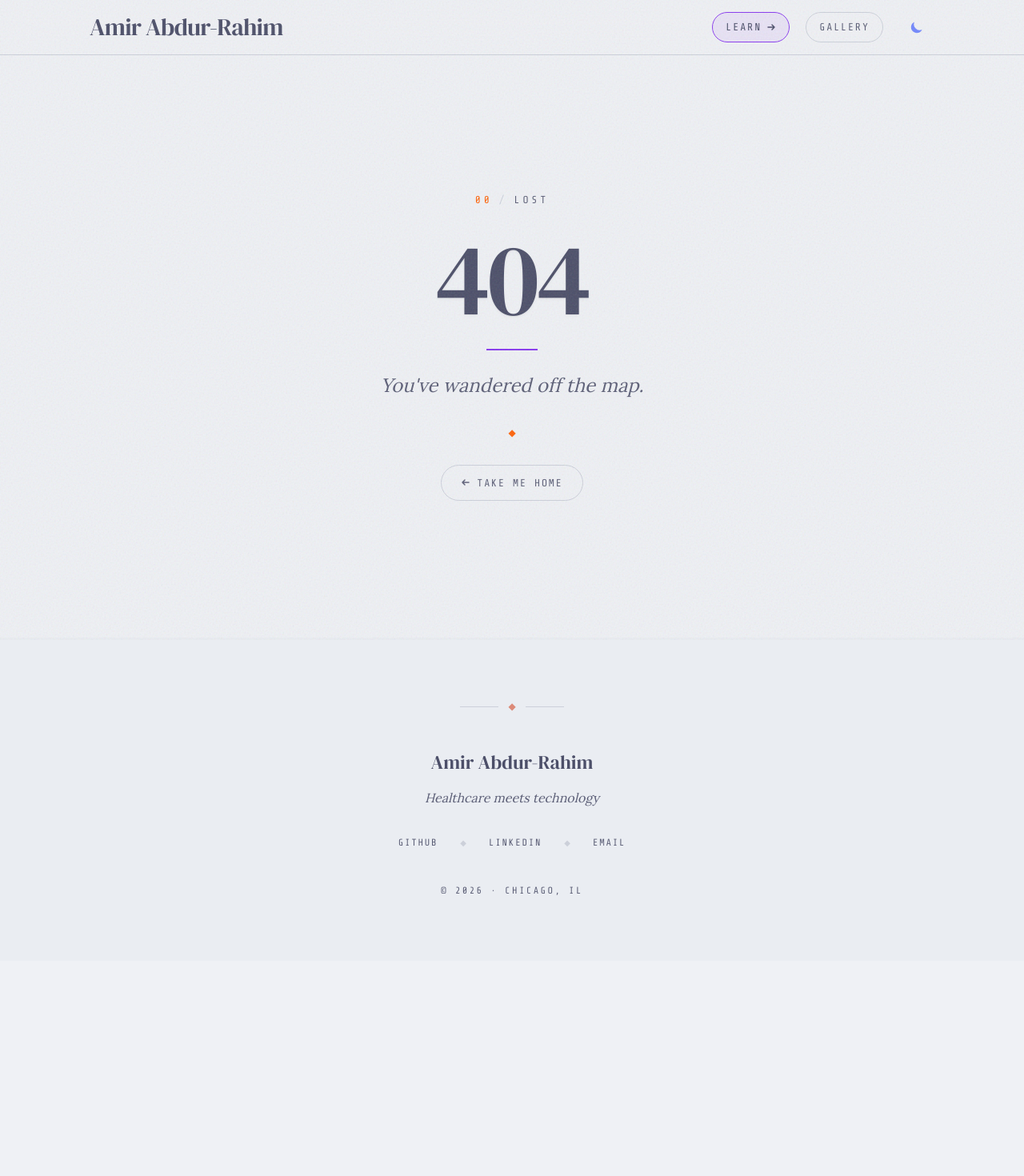
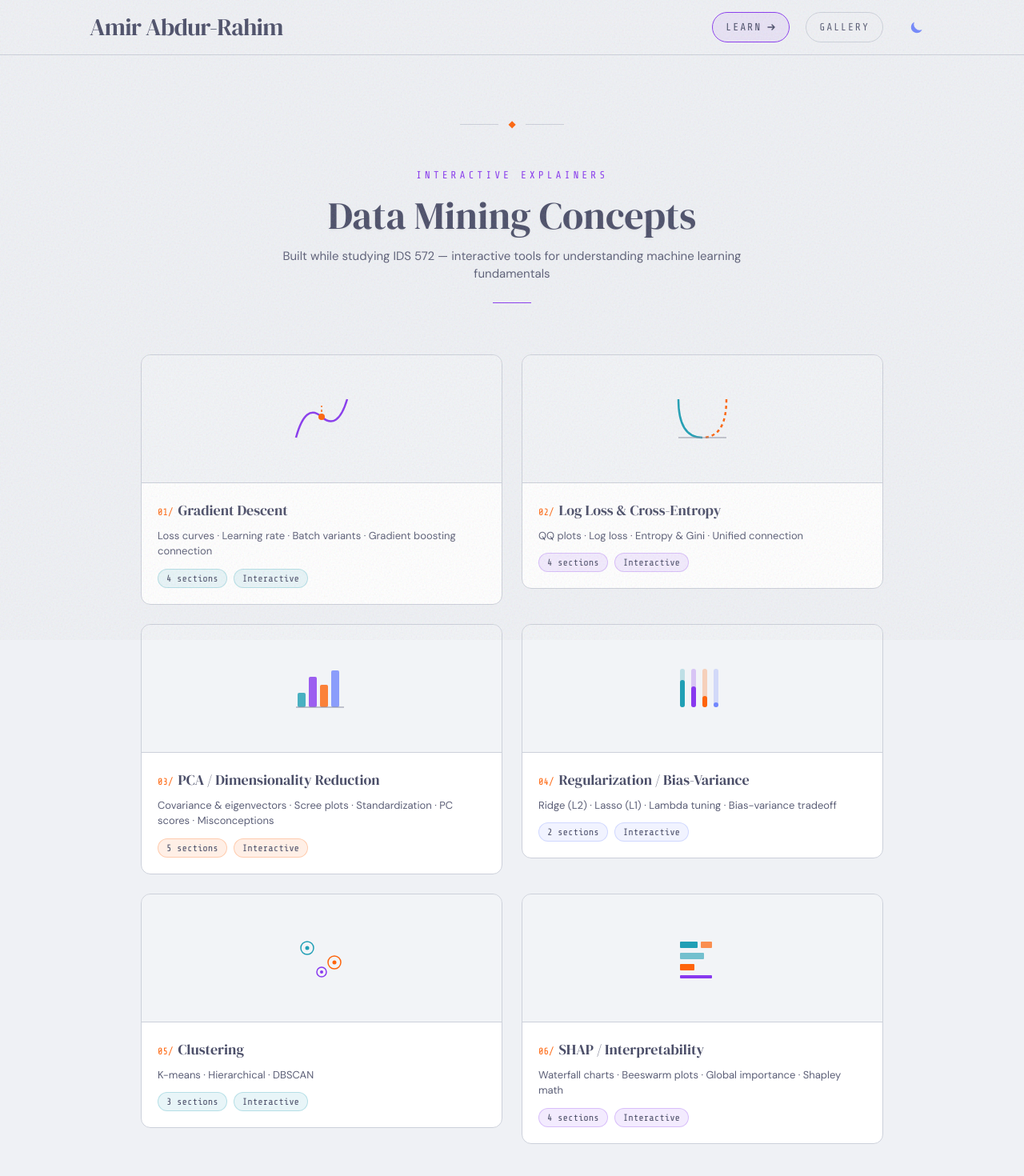
Before and after one commit to aabdur1/amir-site, a Next.js app: page /learn in a window 1280 px wide. Before the commit this address had no page. Shown: the top 1470 px of the page at 80% size. Before the commit the page ends 1201 px from the top, so only its background shows below. Built offline with nearby package versions, Linux system fonts and the light colour scheme.

Commit message:
feat(learn): add index page with card grid

```diff
--- /dev/null
+++ b/app/learn/page.tsx
@@ -0,0 +1,151 @@
+// app/learn/page.tsx
+import type { Metadata } from 'next'
+import { ARTIFACTS } from '@/lib/learn/artifacts'
+import { LearnCard } from '@/components/learn/learn-card'
+import { PageTransition } from '@/components/page-transition'
+import { SectionDivider } from '@/components/section-divider'
+
+export const metadata: Metadata = {
+  title: 'Learn — Interactive Data Mining Explainers',
+  description:
+    'Interactive visual explainers for data mining concepts. Built while studying IDS 572 — gradient descent, PCA, clustering, regularization, SHAP, and more.',
+  alternates: {
+    canonical: 'https://amirabdurrahim.com/learn',
+  },
+  openGraph: {
+    title: 'Learn — Interactive Data Mining Explainers',
+    description:
+      'Interactive visual explainers for data mining concepts like gradient descent, PCA, clustering, and SHAP.',
+    url: 'https://amirabdurrahim.com/learn',
+    type: 'website',
+  },
+  twitter: {
+    card: 'summary_large_image',
+    title: 'Learn — Interactive Data Mining Explainers',
+    description: 'Interactive visual explainers for data mining concepts.',
+  },
+}
+
+// SVG illustrations for each artifact card — concept-specific mini graphics
+function GradientDescentIllustration() {
+  return (
+    <svg width="80" height="64" viewBox="0 0 80 64" aria-hidden="true" focusable="false">
+      <path d="M8 56 Q20 12 40 30 Q60 48 72 8" stroke="currentColor" className="text-mauve dark:text-mauve-dark" fill="none" strokeWidth="2.5" />
+      <circle cx="40" cy="30" r="4" className="fill-peach dark:fill-peach-dark" />
+      <line x1="40" y1="30" x2="40" y2="16" className="stroke-peach dark:stroke-peach-dark" strokeWidth="1.5" strokeDasharray="3" />
+    </svg>
+  )
+}
+
+function LogLossIllustration() {
+  return (
+    <svg width="80" height="64" viewBox="0 0 80 64" aria-hidden="true" focusable="false">
+      <path d="M10 8 Q10 56 40 56" stroke="currentColor" className="text-sapphire dark:text-sapphire-dark" fill="none" strokeWidth="2.5" />
+      <path d="M70 8 Q70 56 40 56" stroke="currentColor" className="text-peach dark:text-peach-dark" fill="none" strokeWidth="2.5" strokeDasharray="4" />
+      <line x1="10" y1="56" x2="70" y2="56" className="stroke-ink-faint dark:stroke-night-border" strokeWidth="1" />
+    </svg>
+  )
+}
+
+function PCAIllustration() {
+  return (
+    <svg width="80" height="64" viewBox="0 0 80 64" aria-hidden="true" focusable="false">
+      <rect x="10" y="38" width="10" height="18" rx="2" className="fill-sapphire dark:fill-sapphire-dark" opacity="0.8" />
+      <rect x="24" y="18" width="10" height="38" rx="2" className="fill-mauve dark:fill-mauve-dark" opacity="0.8" />
+      <rect x="38" y="28" width="10" height="28" rx="2" className="fill-peach dark:fill-peach-dark" opacity="0.8" />
+      <rect x="52" y="10" width="10" height="46" rx="2" className="fill-lavender dark:fill-lavender-dark" opacity="0.8" />
+      <line x1="8" y1="56" x2="68" y2="56" className="stroke-ink-faint dark:stroke-night-border" strokeWidth="1" />
+    </svg>
+  )
+}
+
+function RegularizationIllustration() {
+  return (
+    <svg width="80" height="64" viewBox="0 0 80 64" aria-hidden="true" focusable="false">
+      <rect x="12" y="8" width="6" height="48" rx="3" className="fill-sapphire dark:fill-sapphire-dark" opacity="0.25" />
+      <rect x="12" y="22" width="6" height="34" rx="3" className="fill-sapphire dark:fill-sapphire-dark" />
+      <rect x="26" y="8" width="6" height="48" rx="3" className="fill-mauve dark:fill-mauve-dark" opacity="0.25" />
+      <rect x="26" y="30" width="6" height="26" rx="3" className="fill-mauve dark:fill-mauve-dark" />
+      <rect x="40" y="8" width="6" height="48" rx="3" className="fill-peach dark:fill-peach-dark" opacity="0.25" />
+      <rect x="40" y="42" width="6" height="14" rx="3" className="fill-peach dark:fill-peach-dark" />
+      <rect x="54" y="8" width="6" height="48" rx="3" className="fill-lavender dark:fill-lavender-dark" opacity="0.25" />
+      <rect x="54" y="50" width="6" height="6" rx="3" className="fill-lavender dark:fill-lavender-dark" />
+    </svg>
+  )
+}
+
+function ClusteringIllustration() {
+  return (
+    <svg width="80" height="64" viewBox="0 0 80 64" aria-hidden="true" focusable="false">
+      <circle cx="22" cy="20" r="8" fill="none" className="stroke-sapphire dark:stroke-sapphire-dark" strokeWidth="1.5" />
+      <circle cx="22" cy="20" r="2.5" className="fill-sapphire dark:fill-sapphire-dark" />
+      <circle cx="56" cy="38" r="8" fill="none" className="stroke-peach dark:stroke-peach-dark" strokeWidth="1.5" />
+      <circle cx="56" cy="38" r="2.5" className="fill-peach dark:fill-peach-dark" />
+      <circle cx="40" cy="50" r="6" fill="none" className="stroke-mauve dark:stroke-mauve-dark" strokeWidth="1.5" />
+      <circle cx="40" cy="50" r="2" className="fill-mauve dark:fill-mauve-dark" />
+    </svg>
+  )
+}
+
+function SHAPIllustration() {
+  return (
+    <svg width="80" height="64" viewBox="0 0 80 64" aria-hidden="true" focusable="false">
+      {/* Waterfall bars */}
+      <rect x="12" y="12" width="22" height="8" rx="1" className="fill-sapphire dark:fill-sapphire-dark" />
+      <rect x="38" y="12" width="14" height="8" rx="1" className="fill-peach dark:fill-peach-dark" opacity="0.7" />
+      <rect x="12" y="26" width="30" height="8" rx="1" className="fill-sapphire dark:fill-sapphire-dark" opacity="0.6" />
+      <rect x="12" y="40" width="18" height="8" rx="1" className="fill-peach dark:fill-peach-dark" />
+      <rect x="12" y="54" width="40" height="4" rx="1" className="fill-mauve dark:fill-mauve-dark" />
+    </svg>
+  )
+}
+
+const ILLUSTRATIONS: Record<string, () => React.JSX.Element> = {
+  'gradient-descent': GradientDescentIllustration,
+  'log-loss-cross-entropy': LogLossIllustration,
+  'pca': PCAIllustration,
+  'regularization': RegularizationIllustration,
+  'clustering': ClusteringIllustration,
+  'shap': SHAPIllustration,
+}
+
+export default function LearnPage() {
+  return (
+    <PageTransition>
+      <section className="mx-auto max-w-5xl px-6 sm:px-10 lg:px-12 pt-20 pb-24">
+        {/* Ornamental divider */}
+        <SectionDivider color="peach" absolute={false} />
+
+        {/* Header */}
+        <div className="text-center mb-16">
+          <p className="font-[family-name:var(--font-mono)] text-[13px] tracking-[0.3em] uppercase text-mauve dark:text-mauve-dark mb-4">
+            Interactive Explainers
+          </p>
+          <h1 className="font-[family-name:var(--font-display)] text-4xl sm:text-5xl text-ink dark:text-night-text mb-4">
+            Data Mining Concepts
+          </h1>
+          <p className="text-ink-subtle dark:text-night-muted text-[15px] max-w-xl mx-auto mb-6">
+            Built while studying IDS 572 — interactive tools for understanding machine learning fundamentals
+          </p>
+          <div className="h-px w-12 bg-mauve dark:bg-mauve-dark mx-auto"
+            style={{ animation: 'line-grow 0.8s ease-out 0.3s forwards', transform: 'scaleX(0)', transformOrigin: 'center' }} />
+        </div>
+
+        {/* Card grid */}
+        <div className="grid grid-cols-1 sm:grid-cols-2 gap-6">
+          {ARTIFACTS.map((artifact, i) => {
+            const Illustration = ILLUSTRATIONS[artifact.slug]
+            return (
+              <LearnCard
+                key={artifact.slug}
+                artifact={artifact}
+                index={i}
+                illustration={Illustration ? <Illustration /> : null}
+              />
+            )
+          })}
+        </div>
+      </section>
+    </PageTransition>
+  )
+}
```
